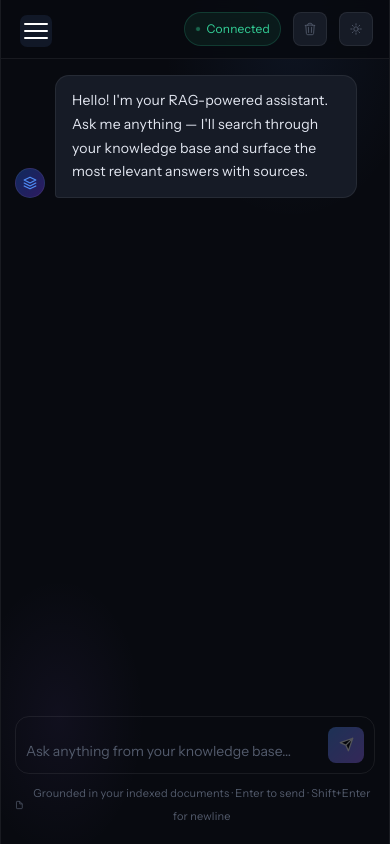
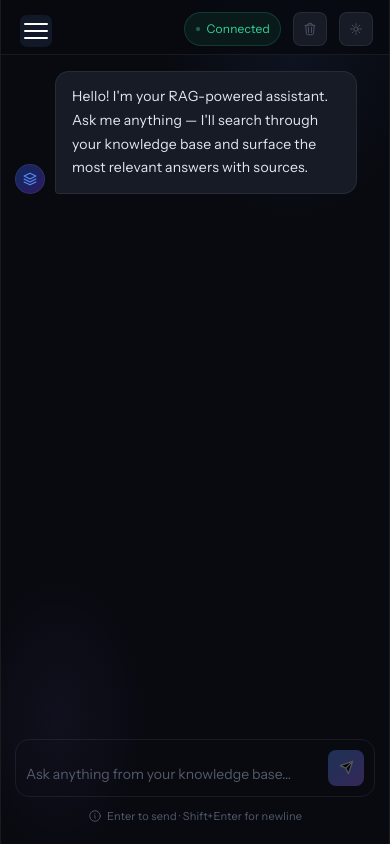
Before and after one commit to Tamal2005/Rag-model-app, a React (Vite) app: page / in a window 390 px wide. Both pictures are taken after a click on the button "Start Chatting". Built offline with nearby package versions, Linux system fonts and the light colour scheme.

Commit message:
first commit

```diff
--- a/src/App.css
+++ b/src/App.css
@@ -526,13 +526,13 @@ textarea, input { font-family: var(--font-body); }
   display: flex;
   align-items: center;
   gap: 12px;
-  padding: 17px 24px;
+  padding: 17px 24px 14px;
   border-bottom: 1px solid var(--border);
   background: rgba(8,10,16,0.85);
   backdrop-filter: blur(12px);
   position: sticky;
   top: 0;
-  z-index: 100;
+  z-index: 10;
 }
 [data-theme="light"] .chat-header {
   background: rgb(212, 215, 221, 0.46);
@@ -596,9 +596,23 @@ textarea, input { font-family: var(--font-body); }
   gap: 22px;
   flex: 1;
   overflow-y: auto;
-  padding: 28px 24px;
+  padding: 28px 24px 20px;
   scrollbar-width: thin;
   scrollbar-color: var(--surface3) transparent;
+
+  /* fade out at the bottom
+  -webkit-mask-image: linear-gradient(
+    to bottom,
+    black 0%,
+    black 70%,
+    transparent 100%
+  );
+  mask-image: linear-gradient(
+    to bottom,
+    black 0%,
+    black 70%,
+    transparent 100%
+  ); */
 }
 
 .messages-inner {
@@ -909,10 +923,10 @@ textarea, input { font-family: var(--font-body); }
 }
 
 @media (max-width: 680px) {
-  .messages-scroll { padding: 16px 14px; }
+  .messages-scroll { padding: 16px 14px 8px; }
   .bubble { max-width: 84%; }
   .input-zone { padding: 12px 14px 16px; }
-  .chat-header { padding: 12px 16px;}
+  .chat-header { padding: 12px 16px 8px; }
 }
 
 @media (max-width: 640px) {
--- a/src/components/Chat.tsx
+++ b/src/components/Chat.tsx
@@ -1,5 +1,5 @@
 import { useState, useRef, useEffect } from "react";
-import { TrashIcon, SunIcon, MoonIcon } from "@heroicons/react/24/outline";
+import { TrashIcon, SunIcon, MoonIcon, InformationCircleIcon } from "@heroicons/react/24/outline";
 
 interface Message {
     id: string;
@@ -216,7 +216,7 @@ export default function Chat({ sessionId, messages, setMessages, onToggleTheme,
 
                 {/* Messages */}
                 <div className="messages-scroll">
-                    <div className="messages-inner pt-2 pt-sm-2 pt-md-3">
+                    <div className="messages-inner">
                         {(messages ?? []).map((msg) => (
                             <MessageBubble
                                 key={msg.id}
@@ -263,11 +263,8 @@ export default function Chat({ sessionId, messages, setMessages, onToggleTheme,
                             </button>
                         </div>
                         <p className="input-hint">
-                            <svg width="10" height="10" viewBox="0 0 24 24" fill="none">
-                                <path d="M13 2H6a2 2 0 00-2 2v16a2 2 0 002 2h12a2 2 0 002-2V9z" stroke="currentColor" strokeWidth="2" />
-                                <polyline points="13,2 13,9 20,9" stroke="currentColor" strokeWidth="2" />
-                            </svg>
-                            Grounded in your indexed documents · Enter to send · Shift+Enter for newline
+                            <InformationCircleIcon width={14} height={14} />
+                            Enter to send · Shift+Enter for newline
                         </p>
                     </div>
                 </div>
```
